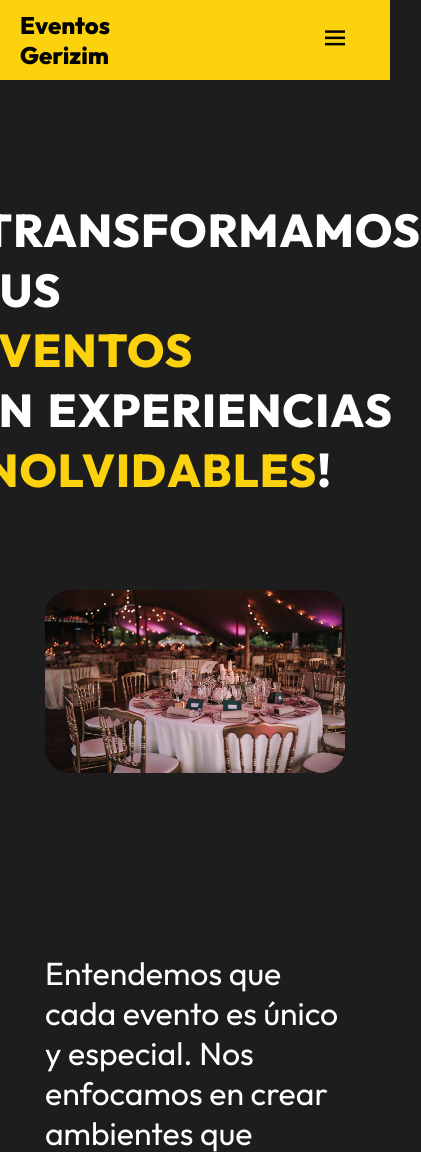
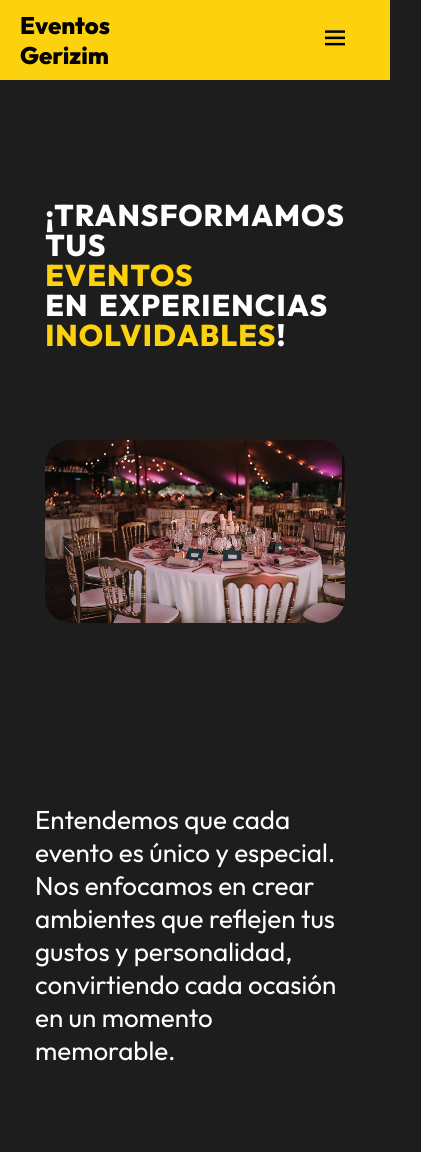
Before and after one commit to Davs07/Eventos-Gerizim, a plain HTML site: page index.html in a window 390 px wide. Shown: the top 1152 px of the page, 421 px wide, since content can reach past the window. Drawn offline with nearby package versions, Linux system fonts and the light colour scheme.

Commit message:
Add files via upload

```diff
--- a/styles.css
+++ b/styles.css
@@ -160,7 +160,7 @@ li:hover {
   color: #ffffff;
   background: #1d1d1d;
   border-radius: 25px;
-  width: 314px;
+  width: 300px;
   text-align: center;
   padding: 5px 15px;
   font-size: 30px;
@@ -217,8 +217,8 @@ li:hover {
   border-radius: 7px;
   margin-left: 30px;
 }
-#nosotros .social-media i:hover{
-    background: #ffffff;
+#nosotros .social-media i:hover {
+  background: #ffffff;
 }
 
 footer {
@@ -276,13 +276,24 @@ footer {
 
 @media (max-width: 520px) {
   #inicio .dos div {
-    width: 300px;
+    width: 320px;
+  }
+
+  #inicio h2 {
+    font-size: 30px;
+    line-height: 30px;
+    letter-spacing: 1px;
+    word-spacing: 4px;
+  }
+  #inicio .dos h4 {
+    font-size: 26px;
+    font-weight: 400;
   }
   #servicios .sect .box {
-    width: 300px;
+    width: 320px;
   }
   #nosotros div {
-    width: 300px;
+    width: 320px;
   }
   #nosotros h4 {
     font-size: 26px;
```
